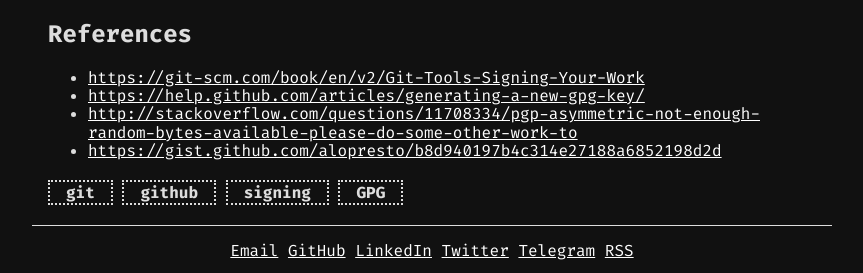
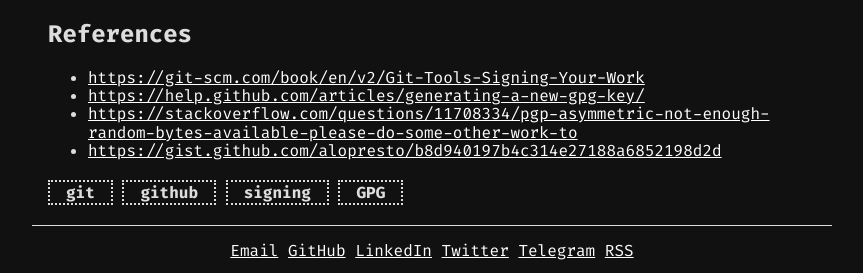
Before and after one commit to nasermirzaei89/nasermirzaei89.github.io, a Jekyll site: the page built from _posts/2017-03-01-signing-your-work.md, in a window 1280 px wide and 900 px high, scrolled down 5297 px. Shown: the part 624-897 px from the top of the window, without its empty margins (208-1071 px from the left). Built offline with Jekyll 4.4.1, drawn with Linux system fonts in a browser that asks for light colours.

Commit message:
use https for stackoverflow

```diff
--- a/_posts/2017-03-01-signing-your-work.md
+++ b/_posts/2017-03-01-signing-your-work.md
@@ -275,5 +275,5 @@ Signing tags and commits are great, but if you decide to use this in your normal
 
 * <https://git-scm.com/book/en/v2/Git-Tools-Signing-Your-Work>
 * <https://help.github.com/articles/generating-a-new-gpg-key/>
-* <http://stackoverflow.com/questions/11708334/pgp-asymmetric-not-enough-random-bytes-available-please-do-some-other-work-to>
+* <https://stackoverflow.com/questions/11708334/pgp-asymmetric-not-enough-random-bytes-available-please-do-some-other-work-to>
 * <https://gist.github.com/alopresto/b8d940197b4c314e27188a6852198d2d>
```
